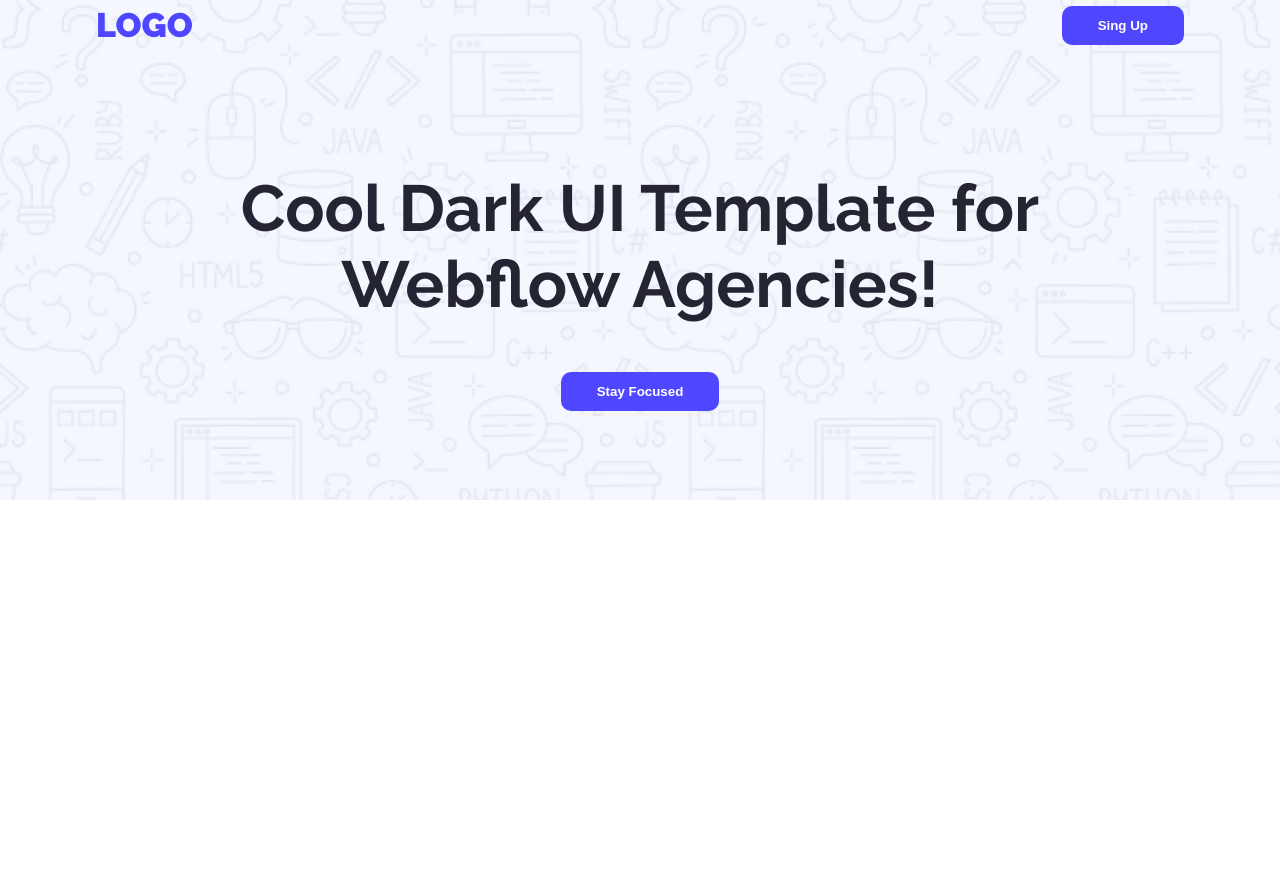
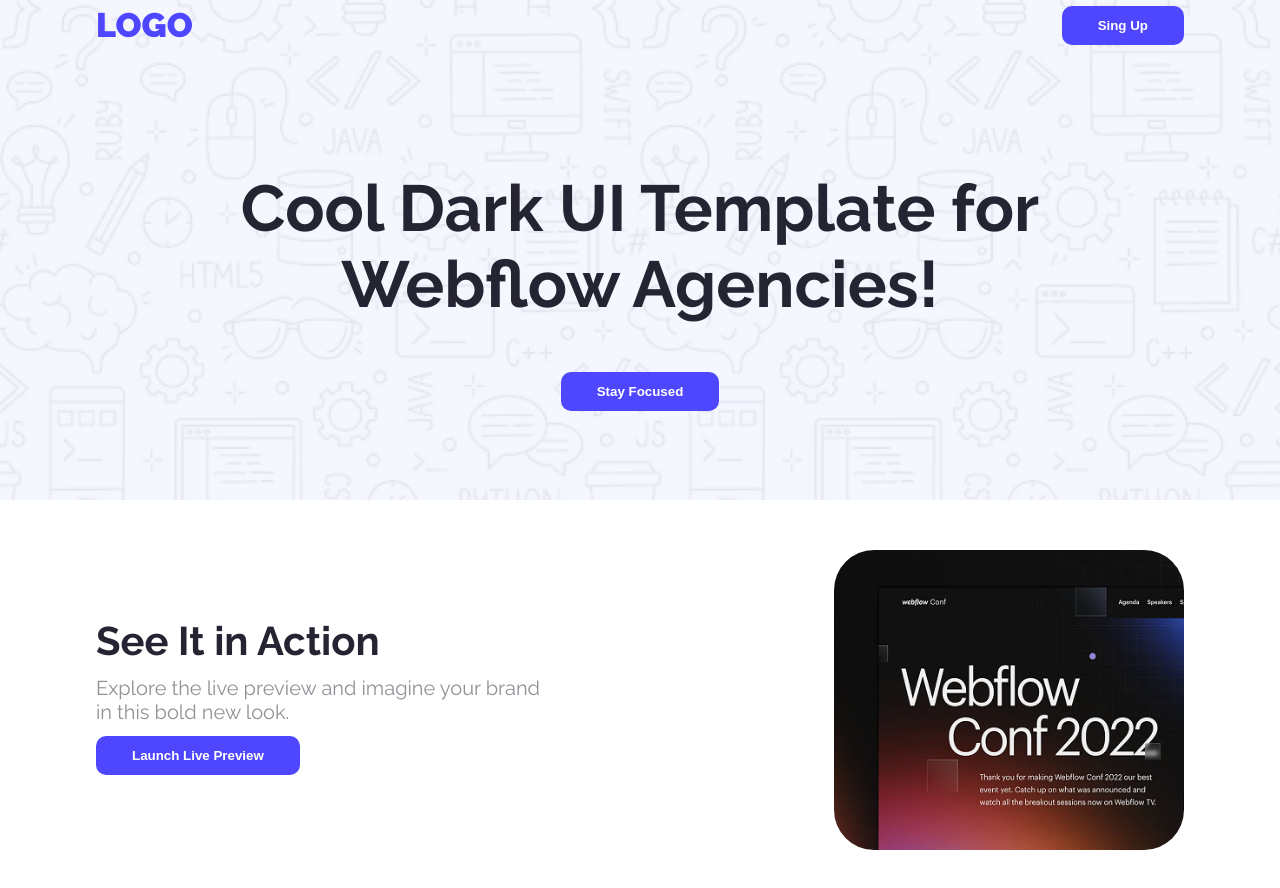
Before and after one commit to ziam8415/web-assignment-01, a plain HTML site: page index.html in a window 1280 px wide. Before the commit the page ends 800 px from the top, so only its background shows below. Drawn offline with Linux system fonts and the light colour scheme.

Commit message:
added action section

```diff
--- a/index.html
+++ b/index.html
@@ -33,5 +33,25 @@
         </section>
     </header>
 
+    <main>
+         <!-- action section -->
+         <section class="actions">
+            <div class="action-1">
+                <h2 class="title">
+                    See It in Action
+                </h2>
+                <p class="sub-title">
+                    Explore the live preview and imagine your brand in this bold new look.
+                </p>
+                <button class="btn-primary">Launch Live Preview</button>
+
+            </div>
+            <div class="action-2">
+                <img src="images/wc-mini.png" alt="">
+            </div>
+        </section>
+
+    </main>
+
 </body>
 </html>
--- a/styles/style.css
+++ b/styles/style.css
@@ -64,3 +64,30 @@
     font-size: 40px;
     font-weight: bold;
 }
+
+
+/* action section */
+.actions{
+    width: 85%;
+    margin: 50px auto;
+    display: flex;
+    align-items: center;
+    justify-content: space-between;
+
+}
+.action-1{
+    height: 170px;
+    width: 450px;
+}
+
+.action-2 img{
+    width: 350px;
+    height: 300px;
+    border-radius: 40px;
+}
+
+.sub-title{
+    color: rgba(37,36,50,0.5);
+    font-size: 20px;
+    margin: 12px 0;
+}
```
